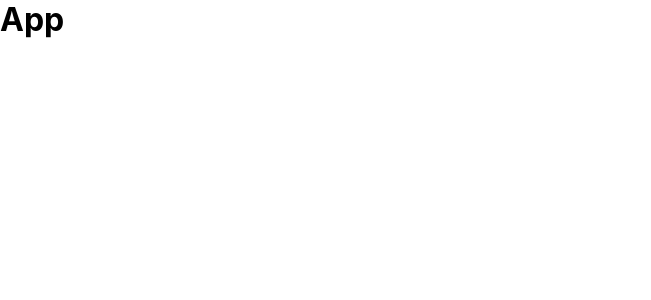
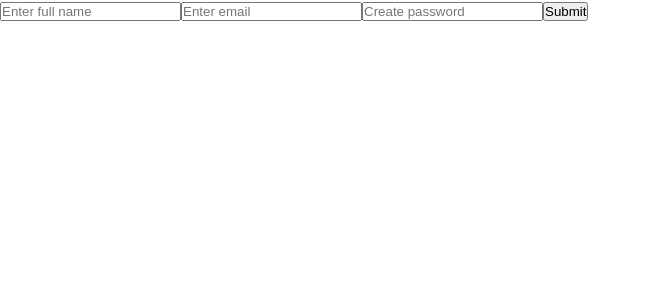
Before and after one commit to AlcidesA/ollert-client, a React (Create React App) app: page / in a window 1280 px wide. Shown: the top 300 px of the page, without its empty margins (0-651 px from the left). Built offline with nearby package versions, Linux system fonts and the light colour scheme.

Commit message:
signup form, add formik and yup

```diff
--- a/package.json
+++ b/package.json
@@ -10,10 +10,14 @@
     "@types/node": "^12.0.0",
     "@types/react": "^16.9.0",
     "@types/react-dom": "^16.9.0",
+    "@types/yup": "^0.29.6",
+    "formik": "^2.1.5",
     "react": "^16.13.1",
     "react-dom": "^16.13.1",
+    "react-router-dom": "^5.2.0",
     "react-scripts": "3.4.3",
-    "typescript": "~3.7.2"
+    "typescript": "~3.7.2",
+    "yup": "^0.29.3"
   },
   "scripts": {
     "start": "react-scripts start",
--- a/src/App.tsx
+++ b/src/App.tsx
@@ -1,9 +1,10 @@
 import React from 'react';
+import SignupForm from './Signup';
 
 function App() {
   return (
     <div className="App">
-      <h1>App</h1>
+      <SignupForm />
     </div>
   );
 }
--- /dev/null
+++ b/src/Signup/index.tsx
@@ -0,0 +1,54 @@
+import React from 'react';
+import { useFormik } from 'formik';
+import * as Yup from 'yup';
+
+const SignupForm = () => {
+  const formik = useFormik({
+    initialValues: {
+      name: '',
+      email: '',
+      password: ''
+    },
+    validationSchema: Yup.object({
+      name: Yup.string().required('Required'),
+      email: Yup.string().email('Invalid email address').required('Required'),
+      password: Yup.string().required()
+    }),
+    onSubmit: values => {
+      console.log(values)
+    },
+  });
+
+
+  return (
+    <form onSubmit={formik.handleSubmit}>
+      <input
+        name="name"
+        type="name"
+        placeholder="Enter full name"
+        onChange={formik.handleChange}
+        value={formik.values.name}
+      />
+
+      <input
+        name="email"
+        type="email"
+        placeholder="Enter email"
+        onChange={formik.handleChange}
+        value={formik.values.email}
+      />
+
+      <input
+        name="password"
+        type="password"
+        placeholder="Create password"
+        onChange={formik.handleChange}
+        value={formik.values.password}
+      />
+
+      <button type="submit">Submit</button>
+    </form>
+  );
+};
+
+export default SignupForm
```
Also changed, not shown: 1 other file (tests, documents, lock files or other folders).
